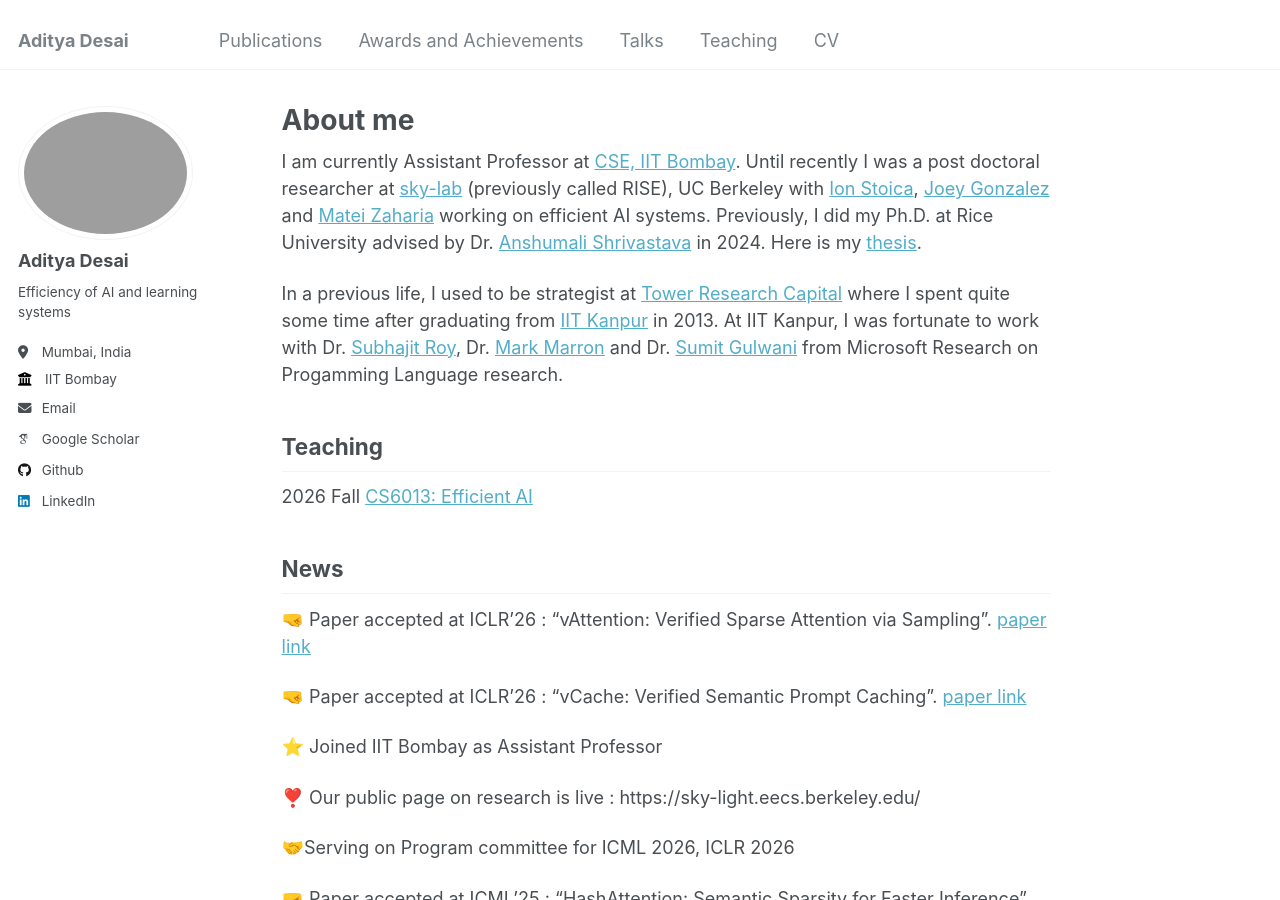
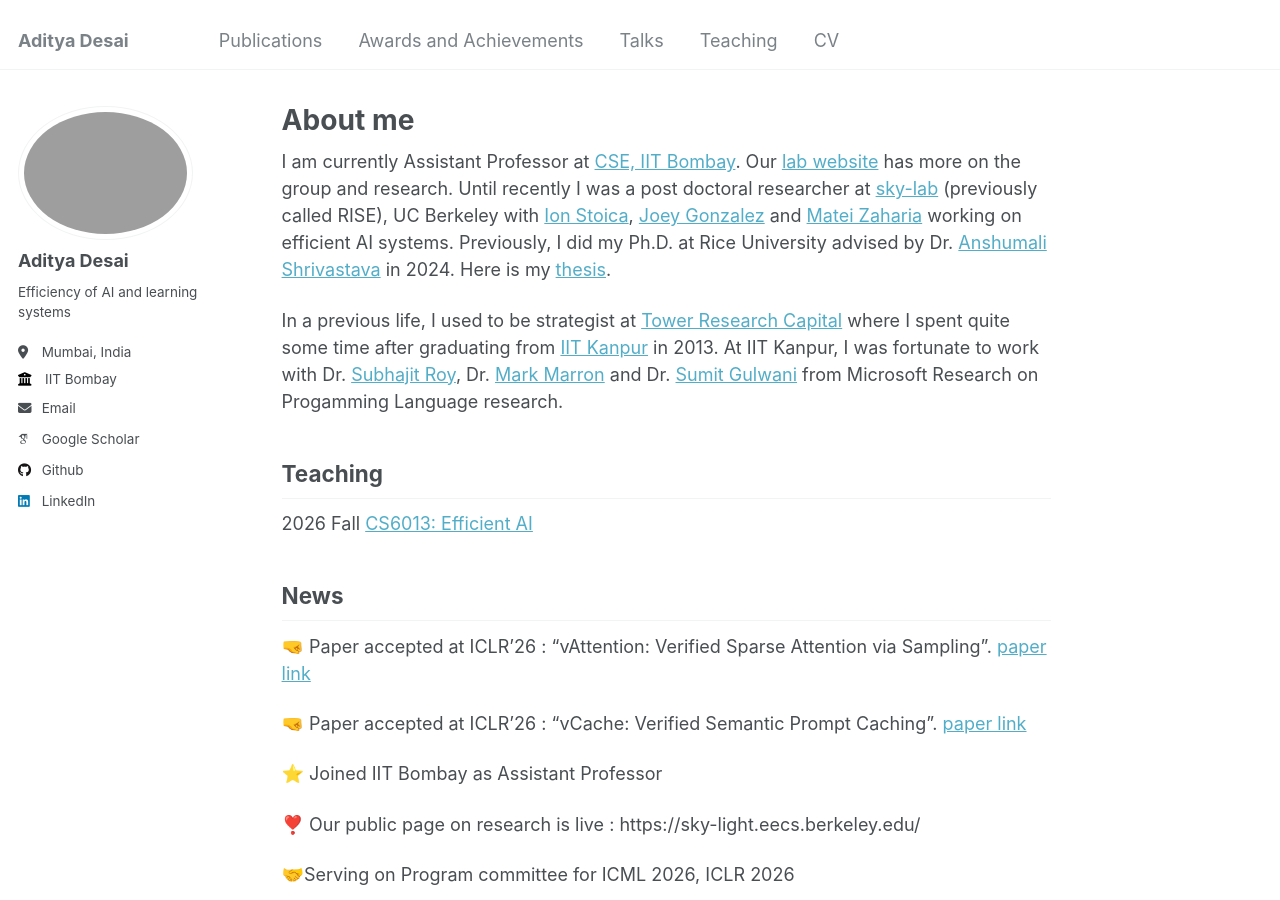
Before and after one commit to apd10/apd10.github.io, a Jekyll site: the page built from _pages/about.md, in a window 1280 px wide and 900 px high. Built offline with Jekyll 4.4.1, drawn with Linux system fonts in a browser that asks for light colours; some web fonts are replaced.

Commit message:
Add lab website link on homepage about page.
Link https://epsilon-prime.github.io/ in the intro with the same markdown style as other external links (no target=_blank).

```diff
--- a/_pages/about.md
+++ b/_pages/about.md
@@ -7,7 +7,7 @@ redirect_from:
   - /about.html
 ---
 
-I am currently Assistant Professor at [CSE, IIT Bombay](https://www.cse.iitb.ac.in/). Until recently I was a post doctoral researcher at [sky-lab](https://sky.cs.berkeley.edu/) (previously called RISE), UC Berkeley with [Ion Stoica](https://people.eecs.berkeley.edu/~istoica/), [Joey Gonzalez](https://people.eecs.berkeley.edu/~jegonzal/) and [Matei Zaharia](https://people.eecs.berkeley.edu/~matei/) working on efficient AI systems. Previously, I did my Ph.D. at Rice University advised by Dr. [Anshumali Shrivastava](https://www.cs.rice.edu/~as143/) in 2024. Here is my [thesis](https://repository.rice.edu/items/47c844ea-4748-4751-8123-fd4182c635ee).
+I am currently Assistant Professor at [CSE, IIT Bombay](https://www.cse.iitb.ac.in/). Our [lab website](https://epsilon-prime.github.io/) has more on the group and research. Until recently I was a post doctoral researcher at [sky-lab](https://sky.cs.berkeley.edu/) (previously called RISE), UC Berkeley with [Ion Stoica](https://people.eecs.berkeley.edu/~istoica/), [Joey Gonzalez](https://people.eecs.berkeley.edu/~jegonzal/) and [Matei Zaharia](https://people.eecs.berkeley.edu/~matei/) working on efficient AI systems. Previously, I did my Ph.D. at Rice University advised by Dr. [Anshumali Shrivastava](https://www.cs.rice.edu/~as143/) in 2024. Here is my [thesis](https://repository.rice.edu/items/47c844ea-4748-4751-8123-fd4182c635ee).
 
 In a previous life, I used to be strategist at [Tower Research Capital](https://tower-research.com/) where I spent quite some time after graduating from [IIT Kanpur](https://www.cse.iitk.ac.in/) in 2013. At IIT Kanpur, I was fortunate to work with Dr. [Subhajit Roy](https://www.cse.iitk.ac.in/users/subhajit/), Dr. [Mark Marron](https://software.imdea.org/~marron/) and Dr. [Sumit Gulwani](https://www.microsoft.com/en-us/research/people/sumitg/) from Microsoft Research on Progamming Language research.
 
```
